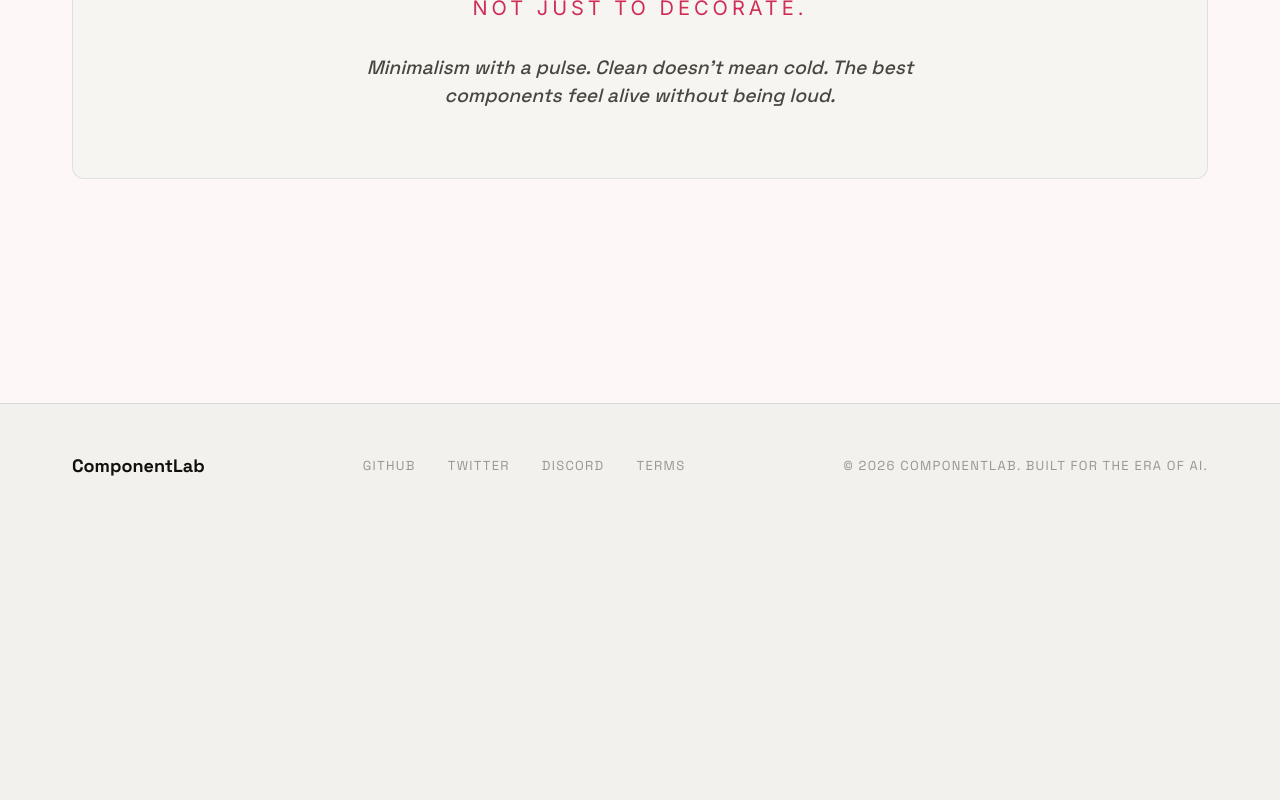
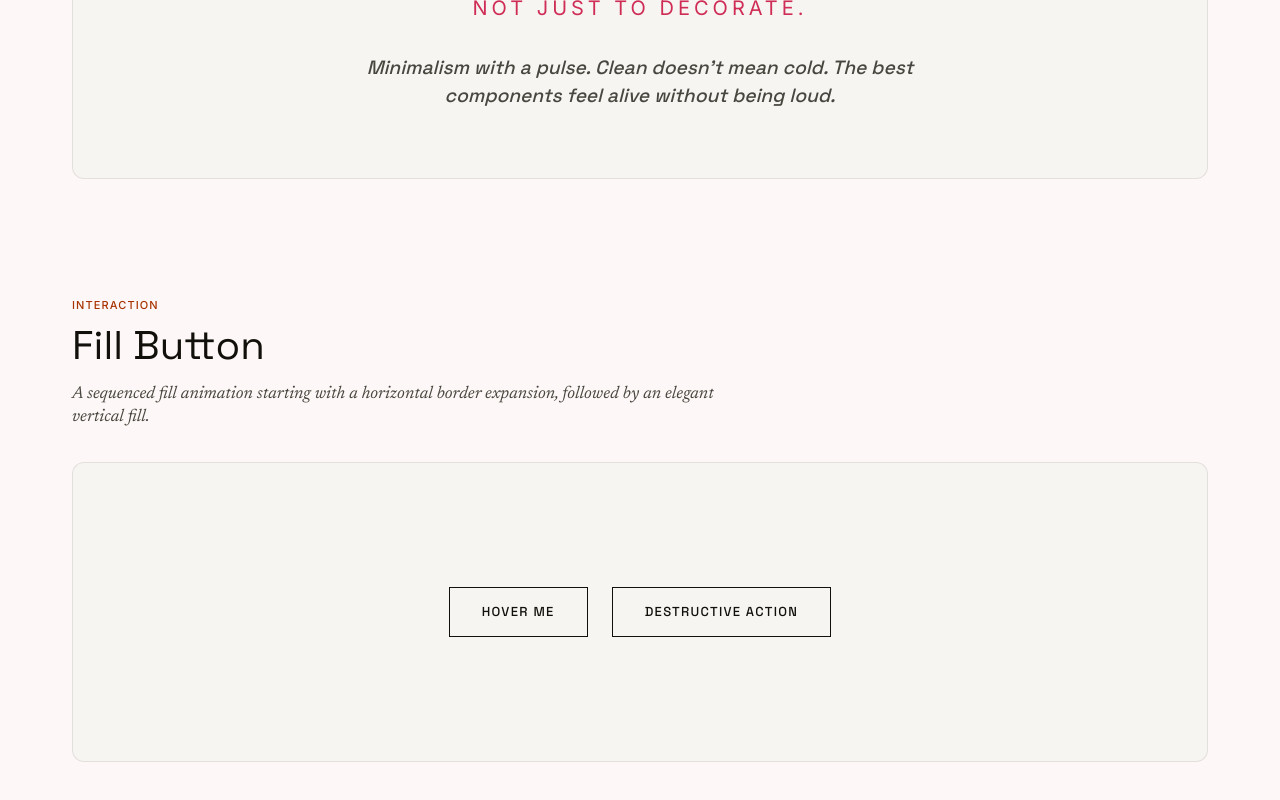
Before and after one commit to TakshPatel02/ComponentLabs, a React (Vite) app: page /components in a window 1280 px wide. Shown: the part 2083-2883 px from the top of the page. Before the commit the page ends 2611 px from the top, so only its background shows below. Built offline with nearby package versions, Linux system fonts and the light colour scheme.

Commit message:
Add FillButton component with animated fill effect and integrate into ComponentsPage

```diff
--- a/src/Pages/ComponentsPage.jsx
+++ b/src/Pages/ComponentsPage.jsx
@@ -2,6 +2,7 @@ import React, { useState } from "react";
 import EncryptedText from "../components/EncryptedText";
 import VelocityText from "../components/VelocityText";
 import { CreativeHighlightText } from "../components/CreativeHighlightText";
+import FillButton from "../components/FillButton";
 
 const ComponentsPage = () => {
   const [replayKey, setReplayKey] = useState(0);
@@ -140,6 +141,36 @@ const ComponentsPage = () => {
               <CreativeHighlightText key={highlightReplayKey} />
             </div>
           </div>
+
+          {/* Fill Button Component Section */}
+          <div className="w-full flex flex-col group mt-6">
+            <div className="mb-8 flex flex-col md:flex-row md:items-end justify-between gap-6">
+              <div className="flex-1">
+                <span className="font-system-micro text-system-micro text-secondary tracking-widest uppercase mb-2 block">
+                  Interaction
+                </span>
+                <h3 className="font-section-heading text-[32px] md:text-[40px] leading-tight text-primary transition-colors">
+                  Fill Button
+                </h3>
+                <p className="font-editorial-standard text-editorial-standard text-on-surface-variant italic mt-3 max-w-2xl">
+                  A sequenced fill animation starting with a horizontal border
+                  expansion, followed by an elegant vertical fill.
+                </p>
+              </div>
+            </div>
+
+            <div className="w-full bg-cursor-cream/50 min-h-62.5 md:h-75 rounded-xl oklab-border flex flex-col items-center justify-center overflow-hidden relative transition-all duration-500 group-hover:shadow-[0_20px_70px_-10px_rgba(38,37,30,0.05)]">
+              <div className="flex items-center gap-6 flex-wrap justify-center">
+                <FillButton>Hover Me</FillButton>
+                <FillButton
+                  className="border-error-warm text-error-warm group-hover/btn:text-surface"
+                  fillColorClass="bg-error-warm"
+                >
+                  Destructive Action
+                </FillButton>
+              </div>
+            </div>
+          </div>
         </div>
       </main>
     </div>
--- /dev/null
+++ b/src/components/FillButton.jsx
@@ -0,0 +1,36 @@
+import React from "react";
+
+const FillButton = ({
+  children,
+  onClick,
+  className = "",
+  fillColorClass = "bg-primary",
+}) => {
+  return (
+    <button
+      onClick={onClick}
+      className={`relative px-8 py-3.5 font-['Space_Grotesk'] text-[13px] font-medium tracking-widest uppercase border border-primary text-primary overflow-hidden group/btn active:scale-[0.98] transition-transform ${className}`}
+    >
+      <span className="relative z-10 group-hover/btn:text-surface transition-colors duration-300 delay-200 ease-in-out">
+        {children}
+      </span>
+      <span
+        className={`fill-bg absolute bottom-0 left-0 z-0 ${fillColorClass}`}
+      ></span>
+      <style>{`
+        .fill-bg {
+          width: 0%;
+          height: 2px;
+          transition: height 0.25s cubic-bezier(0.4, 0, 0.2, 1), width 0.25s cubic-bezier(0.4, 0, 0.2, 1) 0.25s;
+        }
+        button:hover .fill-bg {
+          width: 100%;
+          height: 100%;
+          transition: width 0.25s cubic-bezier(0.4, 0, 0.2, 1), height 0.25s cubic-bezier(0.4, 0, 0.2, 1) 0.25s;
+        }
+      `}</style>
+    </button>
+  );
+};
+
+export default FillButton;
```
